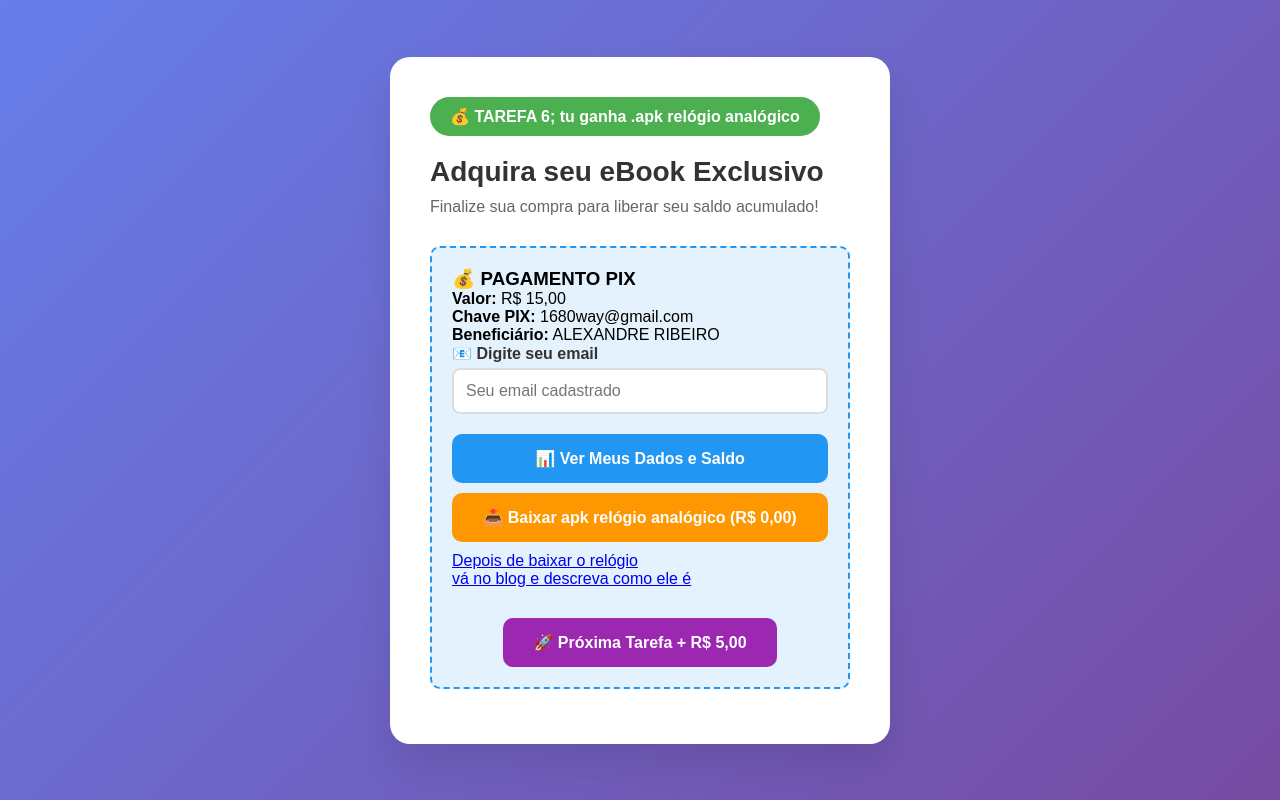
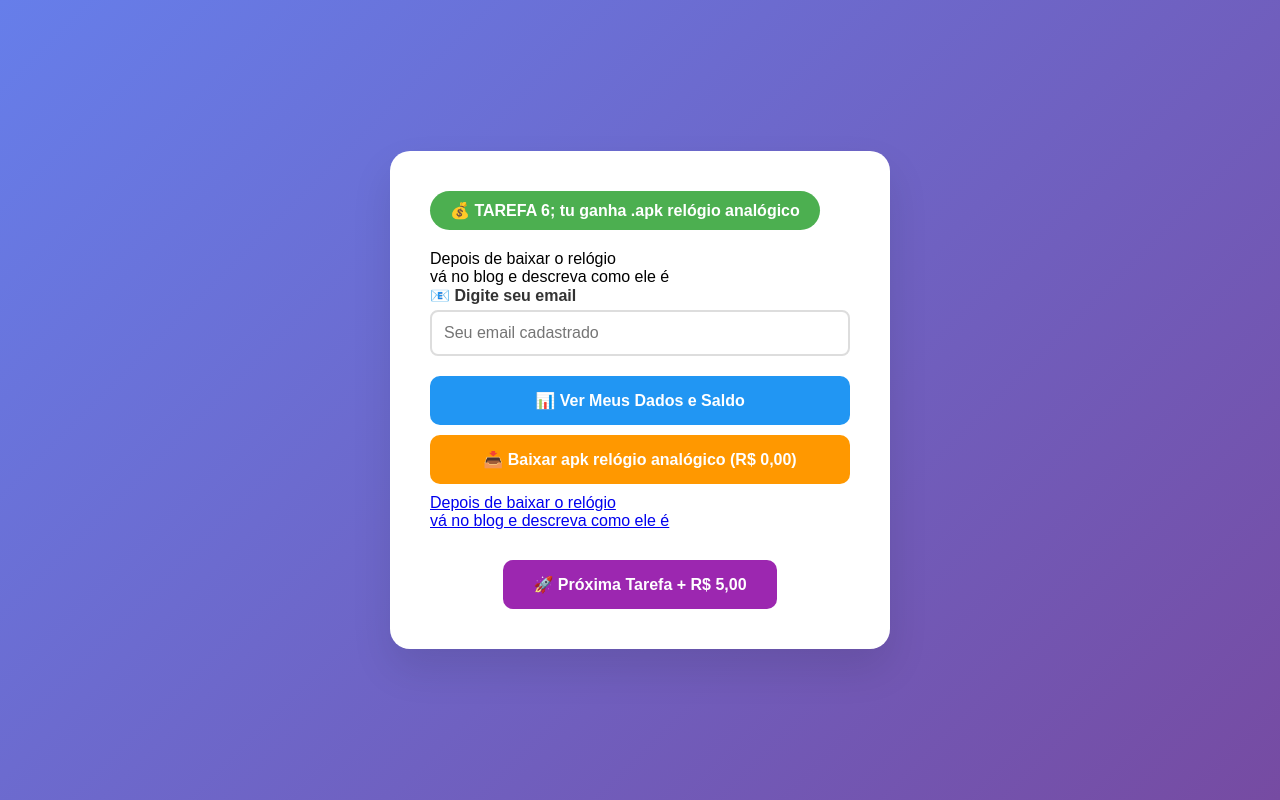
Before and after one commit to alexandreribeiro0026385333-source/appviral, a plain HTML site: page tarefa6.html in a window 1280 px wide. Drawn offline with Linux system fonts and the light colour scheme.

Commit message:
Update tarefa6.html

```diff
--- a/tarefa6.html
+++ b/tarefa6.html
@@ -3,7 +3,7 @@
 <head>
     <meta charset="UTF-8">
     <meta name="viewport" content="width=device-width, initial-scale=1.0">
-    <title>Tarefa 6 Comprar eBook</title>
+    <title>Tarefa 6; ganha um apk</title>
     <style>
         * {
             margin: 0;
@@ -168,17 +168,10 @@
     <div class="container">
         <div class="badge">💰 TAREFA 6; tu ganha .apk relógio analógico</div>
 
-        <h1>Adquira seu eBook Exclusivo</h1>
-        <p class="subtitle">Finalize sua compra para liberar seu saldo acumulado!</p>
-
-        <!-- QR CODE PIX VISÍVEL SEMPRE -->
-        <div class="pix-info">
-            <h3>💰 PAGAMENTO PIX</h3>
-            <p><strong>Valor:</strong> R$ 15,00</p>
-            <p><strong>Chave PIX:</strong> 1680way@gmail.com</p>
-            <p><strong>Beneficiário:</strong> ALEXANDRE RIBEIRO</p>
-
-
+          <p>
+  Depois de baixar o relógio <br>
+            vá no blog e descreva como ele é
+          </p>
 
         <!-- BOTÃO 1 - EMAIL -->
         <div class="form-group">
```
